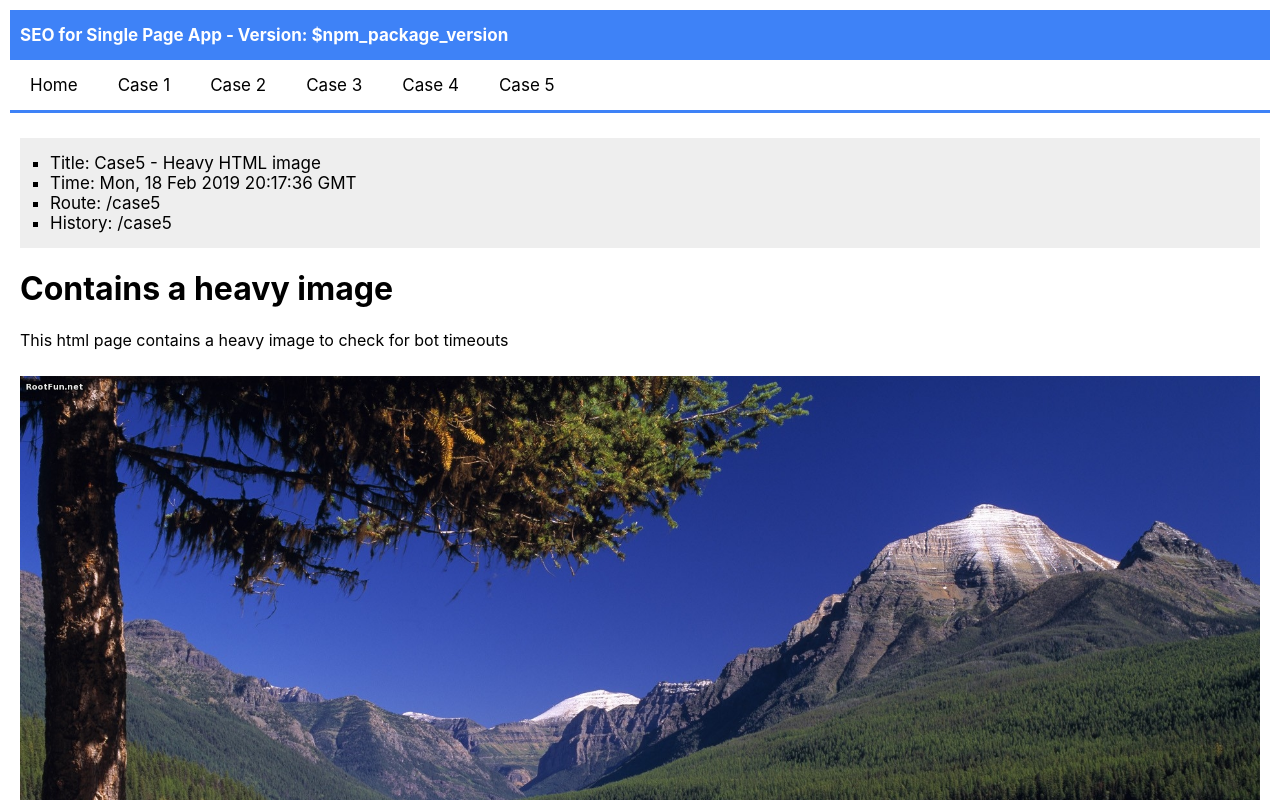
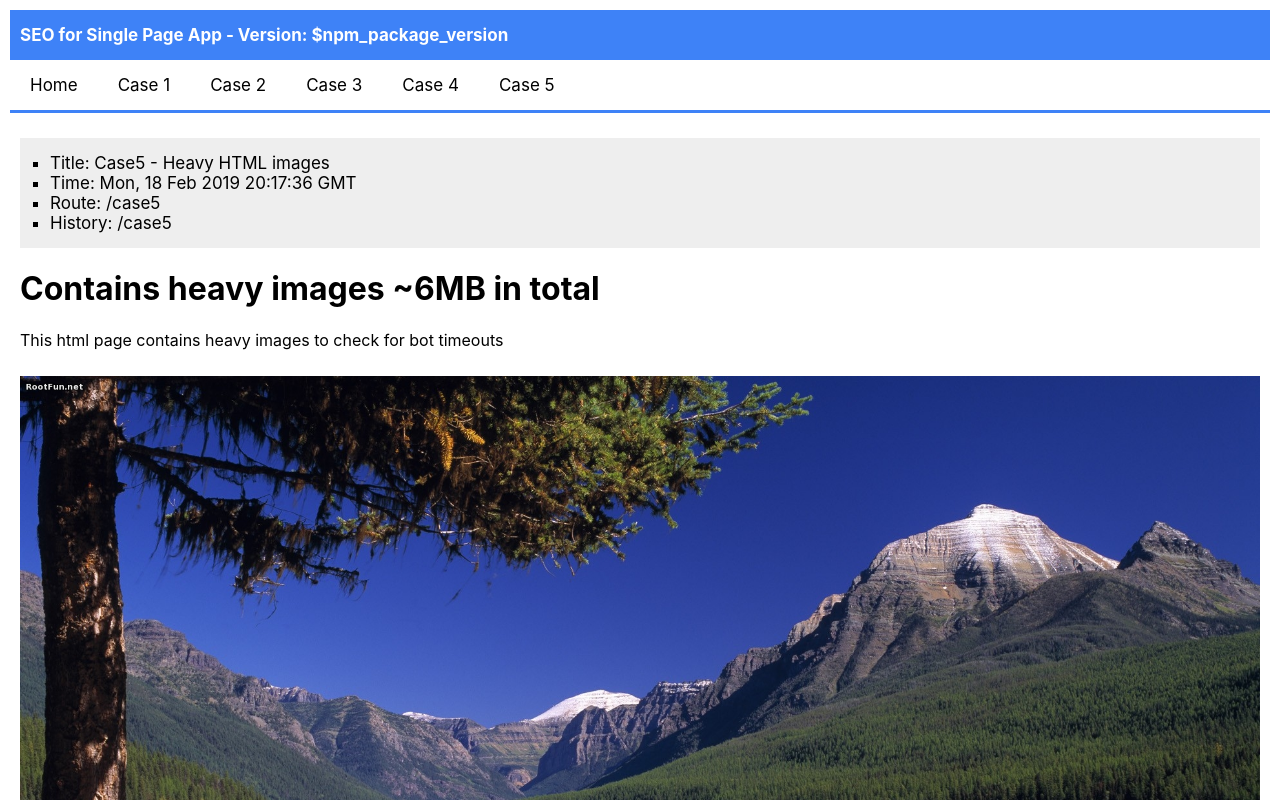
Before and after one commit to Vchouliaras/seo-app, a React app: page /case5 in a window 1280 px wide. Shown: the top 800 px of the page. Built offline with nearby package versions, Linux system fonts and the light colour scheme.

Commit message:
Adds Case6

```diff
--- a/src/routes/Case5.tsx
+++ b/src/routes/Case5.tsx
@@ -24,11 +24,11 @@ const Case5: React.SFC<ICase> = ({ location }) => {
 
   return (
     <Content
-      title={`Case5 - Heavy HTML image`}
+      title={`Case5 - Heavy HTML images`}
       pathname={location.pathname}
     >
-      <h1> {'Contains a heavy image'} </h1>
-      <p> {'This html page contains a heavy image to check for bot timeouts'} </p>
+      <h1> {'Contains heavy images ~6MB in total'} </h1>
+      <p> {'This html page contains heavy images to check for bot timeouts'} </p>
       <Image src={Photo1} alt="Heavy photo" />
       <Image src={Photo2} alt="Heavy photo" />
       <Image src={Photo3} alt="Heavy photo" />
--- /dev/null
+++ b/src/routes/Case6.tsx
@@ -0,0 +1,19 @@
+import * as React from 'react'
+
+import { StyledContent as Content } from '../components/Content'
+import { ICase } from '../types'
+
+const Case6: React.SFC<ICase> = ({ location }) => {
+
+  return (
+    <Content
+      title={`Case6 - Dummy page not in sitemap.xml`}
+      pathname={location.pathname}
+    >
+    <h1> {'Dummy page not in sitemap.xml'} </h1>
+    <p> {'This is a dummy page not in the sitemap.xml, checking whether will be indexed like the others'} </p>
+    </Content>
+  )
+}
+
+export default Case6
--- a/src/routes/Home.tsx
+++ b/src/routes/Home.tsx
@@ -23,6 +23,7 @@ const Home: React.SFC<ICase> = ({ location }) => {
         <li> Case3 - CTA link </li>
         <li> Case4 - Redirect to not-found page </li>
         <li> Case5 - Heavy HTML with images </li>
+        <li> Case6 - Dummy image not in sitemap.xml </li>
       </List>
     </Content>
   )
--- a/src/routes/index.ts
+++ b/src/routes/index.ts
@@ -4,6 +4,7 @@ import Case2 from './Case2'
 import Case3 from './Case3'
 import Case4 from './Case4'
 import Case5 from './Case5'
+import Case6 from './Case6'
 import NotFound from './NotFound'
 
 export {
@@ -13,5 +14,6 @@ export {
   Case3,
   Case4,
   Case5,
+  Case6,
   NotFound,
 }
```
